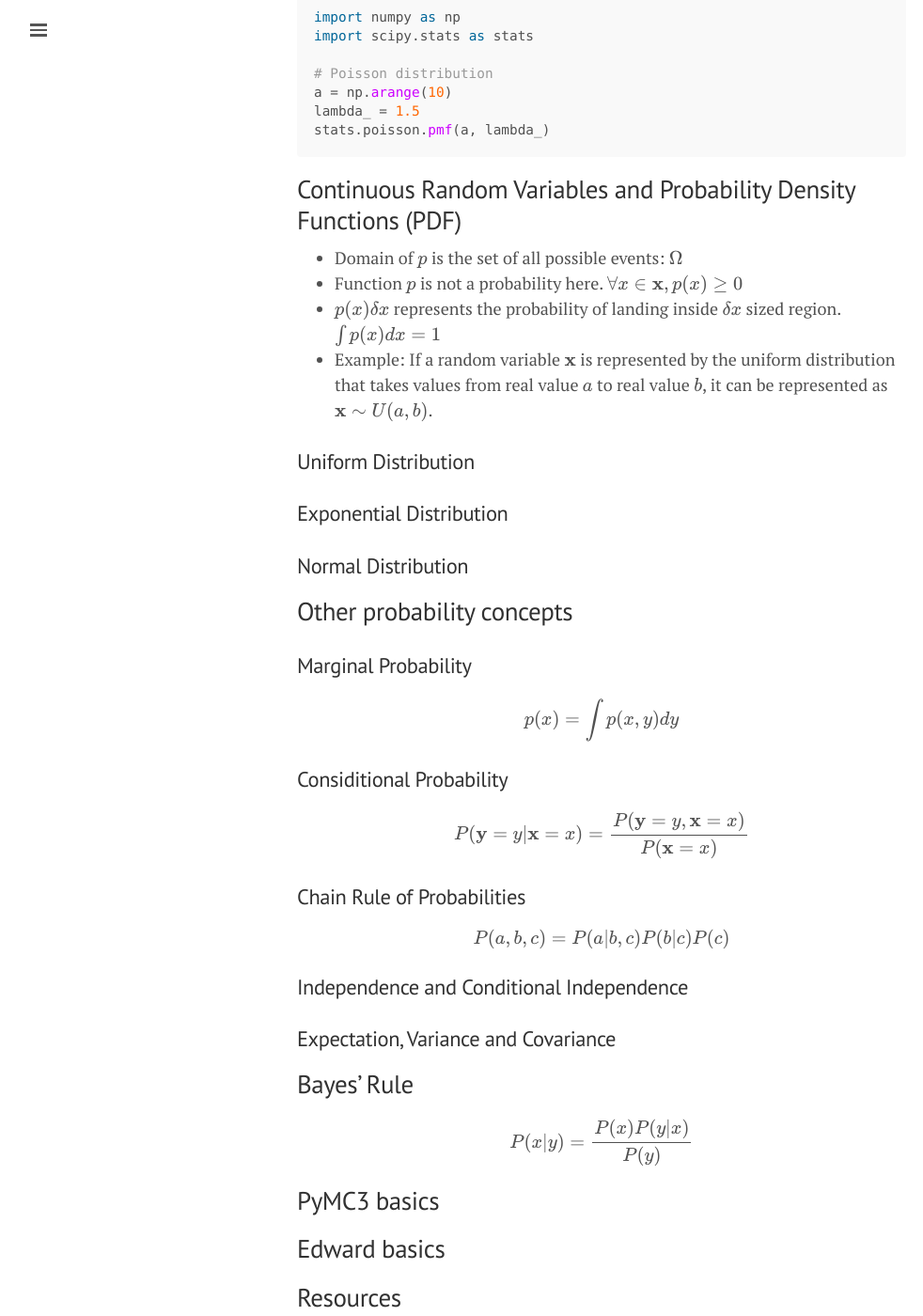
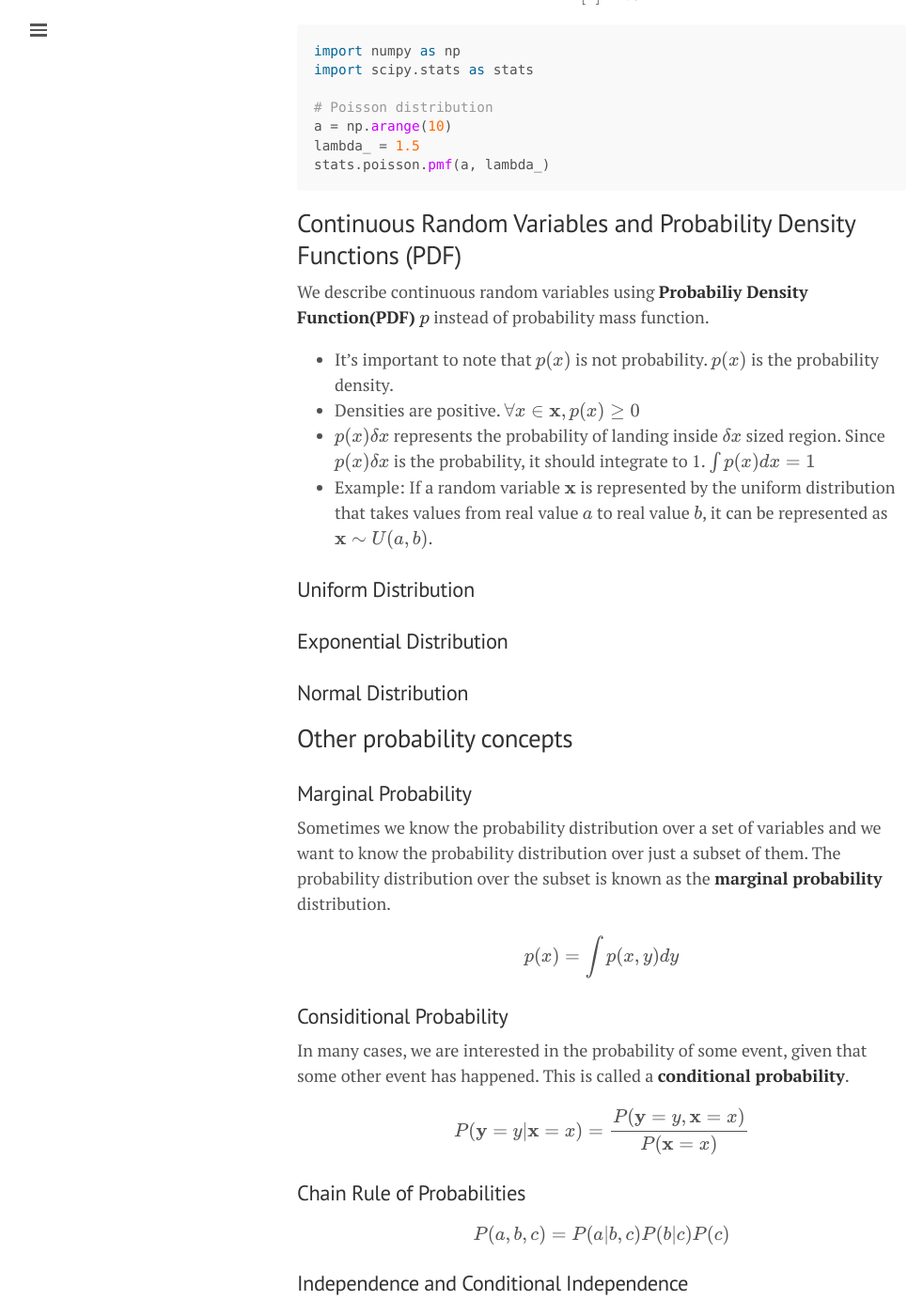
Before and after one commit to hardikp/hardikp.github.io, a Jekyll site: the page built from random/probability.md, in a window 1280 px wide and 1400 px high, scrolled down 1937 px. Shown: the whole window at 94% size, without its empty margins (0-982 px from the left). Built offline with Jekyll 4.4.1, drawn with Linux system fonts in a browser that asks for light colours; formulas are drawn with MathJax 3; some of the changed text lies outside the part shown.

Commit message:
Some more changes

````diff
--- a/random/probability.md
+++ b/random/probability.md
@@ -9,12 +9,15 @@
 {:toc}
 
 ## Discrete Random Variables (RV) and Probability Mass Function (PMF)
+**Probability Mass Function(PMF) $$P$$** maps from a state of a random variable to the **probability** of that random variable taking on that state.
 * Domain of $$P$$ is the set of all possible events: $$\Omega$$
 * Probabilities range from 0 to 1. $$\forall{x}\in\mathbf{x}, 0 \le P(x) \le 1$$
 * Probabilities sum up to 1. $$\sum_{x \in \mathbf{x}}P(x) = 1$$
-* Example, a **uniform distribution** with $$k$$ different states. $$P(\mathbf{x}=x_i) = \frac{1}{k}$$. In a coin toss, $$k$$ is 2.
 
 ### Discrete Uniform Distribution
+
+$$P(\mathbf{x}=x_i) = \frac{1}{k}$$
+
 ```python
 import scipy.stats as stats
 
@@ -64,9 +67,10 @@
 ```
 
 ## Continuous Random Variables and Probability Density Functions (PDF)
-* Domain of $$p$$ is the set of all possible events: $$\Omega$$
-* Function $$p$$ is not a probability here. $$\forall{x}\in\mathbf{x}, p(x) \ge 0$$
-* $$p(x)\delta{x}$$ represents the probability of landing inside $$\delta{x}$$ sized region. $$\int p(x)dx = 1$$
+We describe continuous random variables using **Probabiliy Density Function(PDF) $$p$$** instead of probability mass function.
+* It's important to note that $$p(x)$$ is not probability. $$p(x)$$ is the probability density.
+* Densities are positive. $$\forall{x}\in\mathbf{x}, p(x) \ge 0$$
+* $$p(x)\delta{x}$$ represents the probability of landing inside $$\delta{x}$$ sized region. Since $$p(x)\delta{x}$$ is the probability, it should integrate to 1. $$\int p(x)dx = 1$$
 * Example: If a random variable $$\mathbf{x}$$ is represented by the uniform distribution that takes values from real value $$a$$ to real value $$b$$, it can be represented as $$\mathbf{x} \sim U(a, b)$$.
 
 ### Uniform Distribution
@@ -78,10 +82,12 @@
 ## Other probability concepts
 
 ### Marginal Probability
+Sometimes we know the probability distribution over a set of variables and we want to know the probability distribution over just a subset of them. The probability distribution over the subset is known as the **marginal probability** distribution.
 
 $$p(x) = \int p(x, y)dy$$
 
 ### Considitional Probability
+In many cases, we are interested in the probability of some event, given that some other event has happened. This is called a **conditional probability**.
 
 $$P(\mathbf{y} = y | \mathbf{x} = x) = \frac{P(\mathbf{y} = y, \mathbf{x} = x)}{P(\mathbf{x} = x)}$$
 
@@ -97,10 +103,6 @@
 
 $$P(x|y) = \frac{P(x)P(y|x)}{P(y)}$$
 
-## PyMC3 basics
-
-## Edward basics
-
 ## Resources
 * [Probability Cheatsheet](http://www.wzchen.com/probability-cheatsheet)
 * [Probability and Information Theory](http://www.deeplearningbook.org/contents/prob.html) chapter in the [Deep Learning](http://www.deeplearningbook.org/) book.
````
